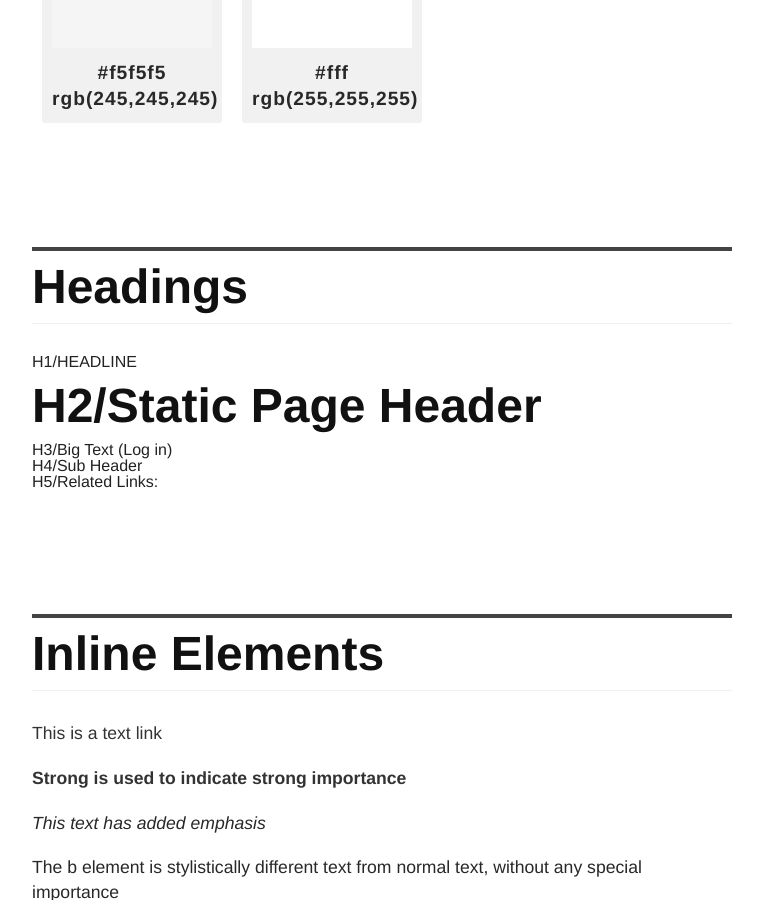
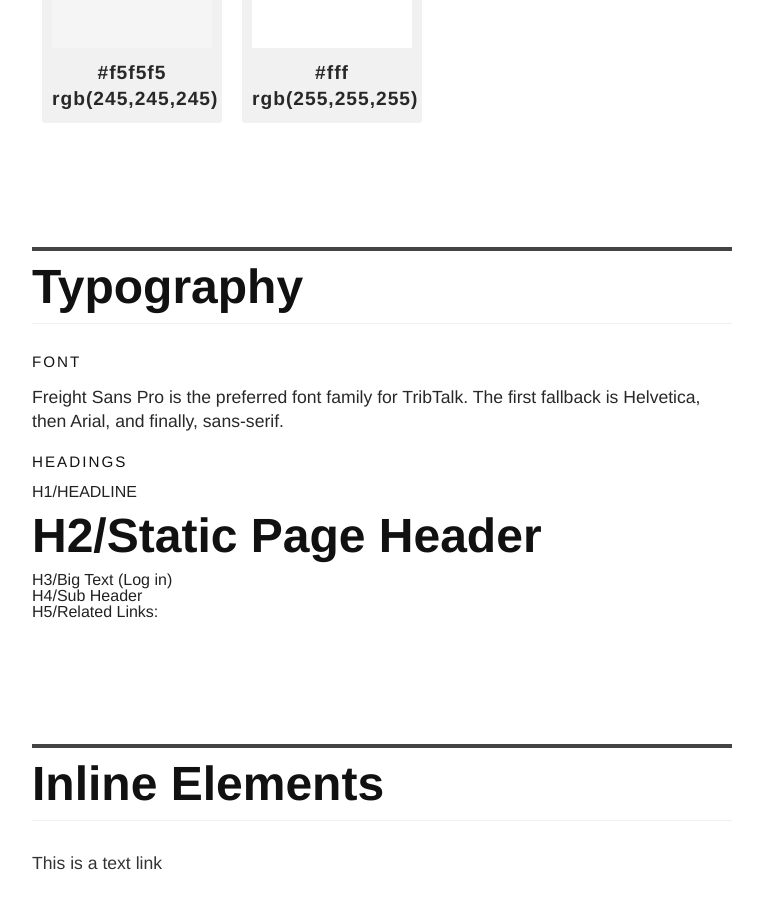
Before and after one commit to texastribune/styleguides, a Jekyll site: the page built from tribtalkstyle.html, in a window 1280 px wide and 900 px high, scrolled down 6211 px. Shown: the whole window, without its empty margins (378-1141 px from the left). Built offline with Jekyll 4.4.1, drawn with Linux system fonts in a browser that asks for light colours.

Commit message:
Change headings section to typography section, and add font info

```diff
--- a/tribtalkstyle.html
+++ b/tribtalkstyle.html
@@ -21,7 +21,7 @@ title: TribTalk Style
                 <li><a href="#branding-section">Branding</a></li>
                 <li><a href="#grid-section">Grid</a></li>
                 <li><a href="#navigation-section">Navigation</a></li>
-                <li><a href="#heading-section">Headings</a></li>
+                <li><a href="#typography-section">Typography</a></li>
                 <li><a href="#credits-section">Credits</a></li>
                 <li><a href="#paragraphs-section">Paragraphs</a></li>
                 <li><a href="#color-section">Color</a></li>
@@ -288,15 +288,18 @@ title: TribTalk Style
         </div>
         <div class="row article_detail">
             <div class="main">
-                <a name="heading-section"></a>
+                <a name="typography-section"></a>
                 <article>
-                    <h2>Headings</h2>
+                    <h2>Typography</h2>
                     <hr/>
-                    <h1>H1/Headline</h1>
-                    <h2>H2/Static Page Header</h2>
-                    <h3>H3/Big Text (Log in)</h3>
-                    <h4>H4/Sub Header</h4>
-                    <h5>H5/Related Links:</h5>
+                    <h3 class="sg-header">Font</h3>
+                        <p>Freight Sans Pro is the preferred font family for TribTalk. The first fallback is Helvetica, then Arial, and finally, sans-serif.</p>
+                    <h3 class="sg-header">Headings</h3>
+                        <h1>H1/Headline</h1>
+                        <h2>H2/Static Page Header</h2>
+                        <h3>H3/Big Text (Log in)</h3>
+                        <h4>H4/Sub Header</h4>
+                        <h5>H5/Related Links:</h5>
                 </article>
             </div>
         </div>
```
